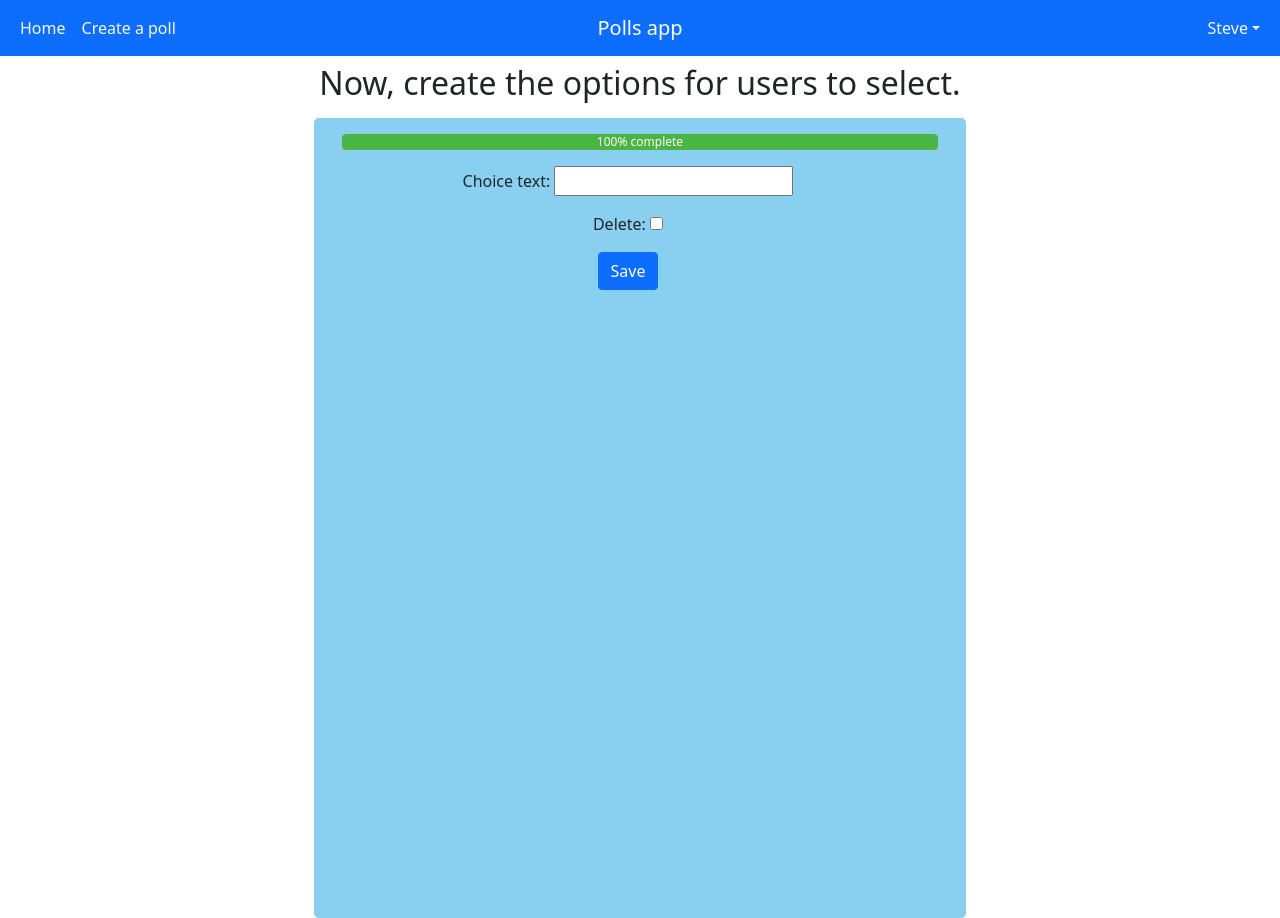
After one commit to Steve-Dusty/django-polls, a Django app: page /createchoice/49 in a window 1280 px wide. The commit adds this page. Run offline with Django 3.2, Linux system fonts and the light colour scheme; a user stored in the database is signed in; data comes from the database, SQL or seed files in the repository; both versions use the stored data as it was after the commit.

Commit message:
finalized choice creation backend

```diff
--- a/polling/models.py
+++ b/polling/models.py
@@ -1,13 +1,16 @@
 from django.db import models
-from django.contrib.auth import get_user_model
-
+from django.conf import settings
 # Create your models here.
 
 
 class Question(models.Model):
     author = models.ForeignKey(
-        get_user_model(), on_delete=models.CASCADE)
+        settings.AUTH_USER_MODEL, on_delete=models.CASCADE)
     question_text = models.CharField(max_length=200)
+    pub_date = models.DateTimeField(auto_now=True)
+
+    class Meta:
+        ordering = ['-pub_date']
 
     def __str__(self):
         return self.question_text
--- a/polling/urls.py
+++ b/polling/urls.py
@@ -6,8 +6,9 @@ urlpatterns = [
     path('', views.home, name='home'),
     path('polls/<int:question_id>/detail/', views.detail, name='detail'),
     path('polls/<int:question_id>/vote/', views.vote, name='vote'),
-    path('createpoll/',
-         views.createpoll, name='createpoll'),
-    path('createchoice/', views.createchoice, name='createchoice')
+    path('createquestion/',
+         views.createquestion, name='createquestion'),
+    path('createchoice/<int:question_id>',
+         views.createchoice, name='createchoice')
 
 ]
--- a/polling/views.py
+++ b/polling/views.py
@@ -5,12 +5,13 @@ from django.contrib import messages
 from django.core.paginator import Paginator
 from django.contrib.auth.decorators import login_required
 from django.forms import inlineformset_factory
+from django.contrib.auth import get_user_model
 from .forms import QuestionForm, ChoiceForm, VoteForm
 from .models import Question, Choice
 
 
 def home(request):
-    questions = Question.objects.all()
+    questions = Question.objects.exclude(choice__isnull=True)
 
     question_paginator = Paginator(questions, 5)
 
@@ -47,20 +48,42 @@ def vote(request, question_id):
 
 
 @login_required
-def createpoll(request):
-    choices = Choice.objects.filter(question=None)
+def createquestion(request):
     if request.method == 'POST':
         form = QuestionForm(request.POST)
         if form.is_valid():
-            question = Question(
-                question_text=form.cleaned_data['question_text'])  # , do user mode here)
+            question = form.save(commit=False)
+            question.author = request.user
             question.save()
-            return redirect('/')
+            return redirect('createchoice', question_id=question.id)
+        else:
+            return redirect('createquestion')
     else:
         form = QuestionForm()
-        return render(request, 'createpoll.html', {'form': form, 'choices': choices})
+        return render(request, 'createquestion.html', {'form': form})
 
 
+@login_required
+def createchoice(request, question_id):
+    question = get_object_or_404(Question, pk=question_id, author=request.user)
+    ChoiceFormset = inlineformset_factory(
+        Question, Choice, fields=('choice_text',), extra=1)
+
+    if request.method == 'POST':
+        formset = ChoiceFormset(request.POST, instance=question)
+        if formset.is_valid():
+            formset.save()
+            return redirect('createchoice', question_id=question.id)
+        else:
+            messages.error(
+                request, 'Something went wrong with creating your choice. (Input 50 characters and above 0 characters)')
+            return redirect('createchoice')
+
+    formset = ChoiceFormset(instance=question)
+    return render(request, 'createchoice.html', {'formset': formset, 'question': question})
+
+
+"""
 @login_required
 def createchoice(request):
     if request.method == 'POST':
@@ -80,6 +103,7 @@ def createchoice(request):
     else:
         form = ChoiceForm()
         return redirect('createpoll')
+"""
 
 
 def results(request, question_id):
--- a/templates/base.html
+++ b/templates/base.html
@@ -20,7 +20,7 @@
                         <a class="nav-link text-light" href="{% url 'home' %}">Home</a>
                     </li>
                     <li class="nav-item">
-                        <a class="nav-link text-light" href="{% url 'createpoll' %}">Create a poll</a>
+                        <a class="nav-link text-light" href="{% url 'createquestion' %}">Create a poll</a>
                     </li>
                 </ul>
             </div>
--- /dev/null
+++ b/templates/createchoice.html
@@ -0,0 +1,51 @@
+{% extends 'base.html' %}
+
+{% block content %}
+
+<h2 class ="text-center mb-3 mt-2">Now, create the options for users to select.</h2>
+
+    <div class="row">
+        <div style="height: 50rem; background-color: #89CFF0;" class="col-md-6 offset-md-3 text-center rounded-3">
+            <!-- Progress bar -->
+            <div class="progress m-3">
+                <div class="progress-bar progress-bar-success" role="progressbar" aria-valuenow="100"
+                aria-valuemin="0" aria-valuemax="100" style="width:100%; background-color: #4BB543;">
+                  100% complete
+                </div>
+              </div>
+            <!-- end of progress bar-->
+            <form method="POST" action="{% url 'createchoice' question.id %}" class="form-horizontal">
+                {% csrf_token %}
+                <div class="row">
+                    <div class="row justify-content-center">
+                        <div class="col-sm-12">
+                            <div class="form-group">
+                                {{ formset.as_p }}
+                                <button type="submit" class="btn btn-primary">Save</button>
+                                <!-- <label for="choice_text">Enter Choice: </label>
+                                <div class="d-flex">
+                                <input type="text" class="form-control" id="choice" name="choice_text" placeholder="Example: Yes" />
+                                <button type="submit" class="btn btn-info">Create choice</button>
+                                </div> -->
+                                <!-- Display error message-->
+                                {% if messages %}
+                                    <ul class="messages">
+                                        {% for message in messages %}
+                                            <li class="alert alert-danger" style="list-style: none">{{ message }}</li>
+                                        {% endfor %}
+                                    </ul>
+                                {% endif %}
+
+
+                                <!--End of display-->
+                            </div>
+                        </div>
+                    </div>
+                    <!-- Display error message-->
+              </div>
+            </form>
+        </div>
+    </div>
+
+
+{% endblock %}
--- a/templates/results.html
+++ b/templates/results.html
@@ -0,0 +1,5 @@
+{% extends base.html %}
+
+{% block content %}
+
+{% endblock content %}
```
Also changed, not shown: templates/createpoll.html (deleted, +0 -57 lines), templates/createquestion.html (added, +35 -0 lines), db.sqlite3, polling/migrations/0003_auto_20210722_1639.py (added).
